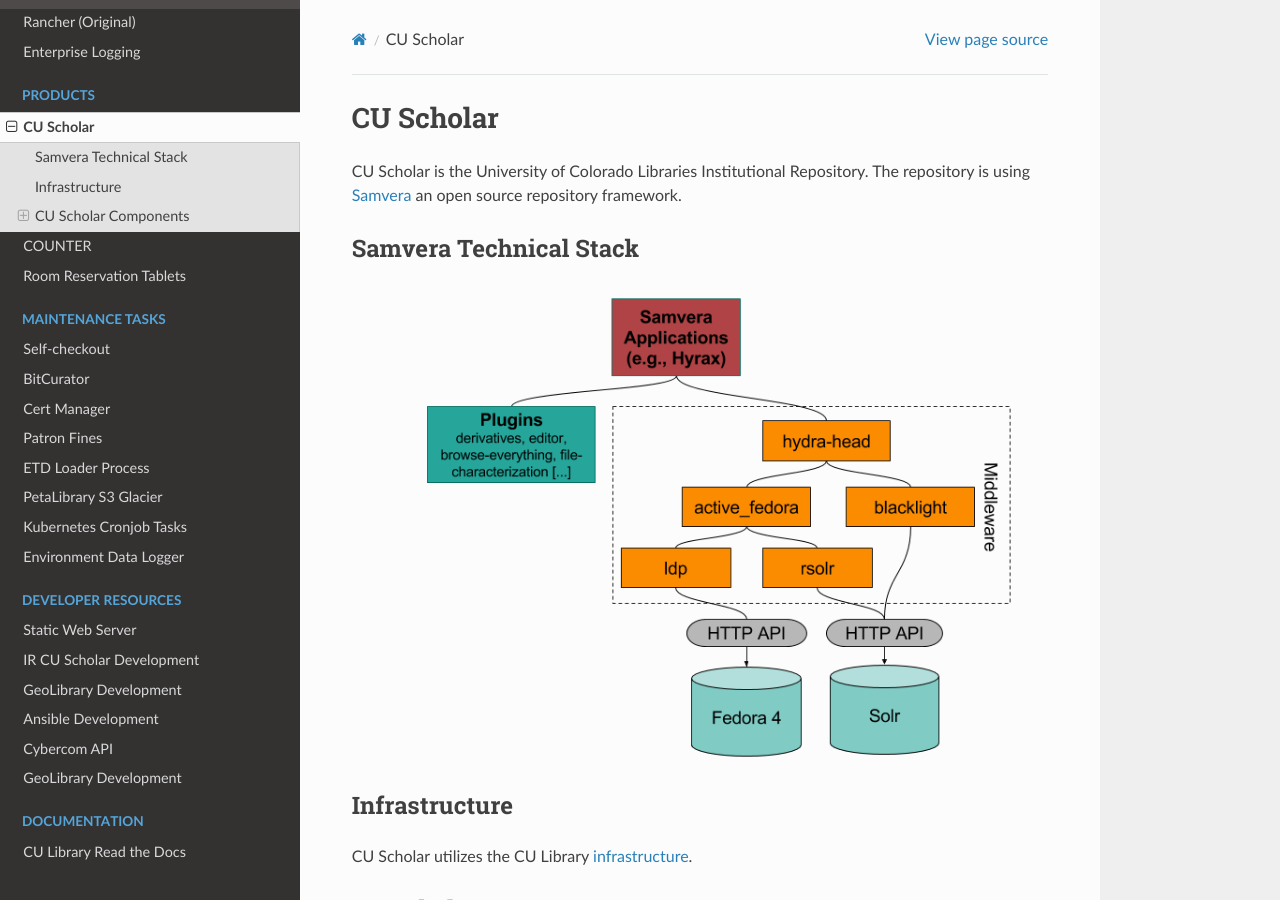
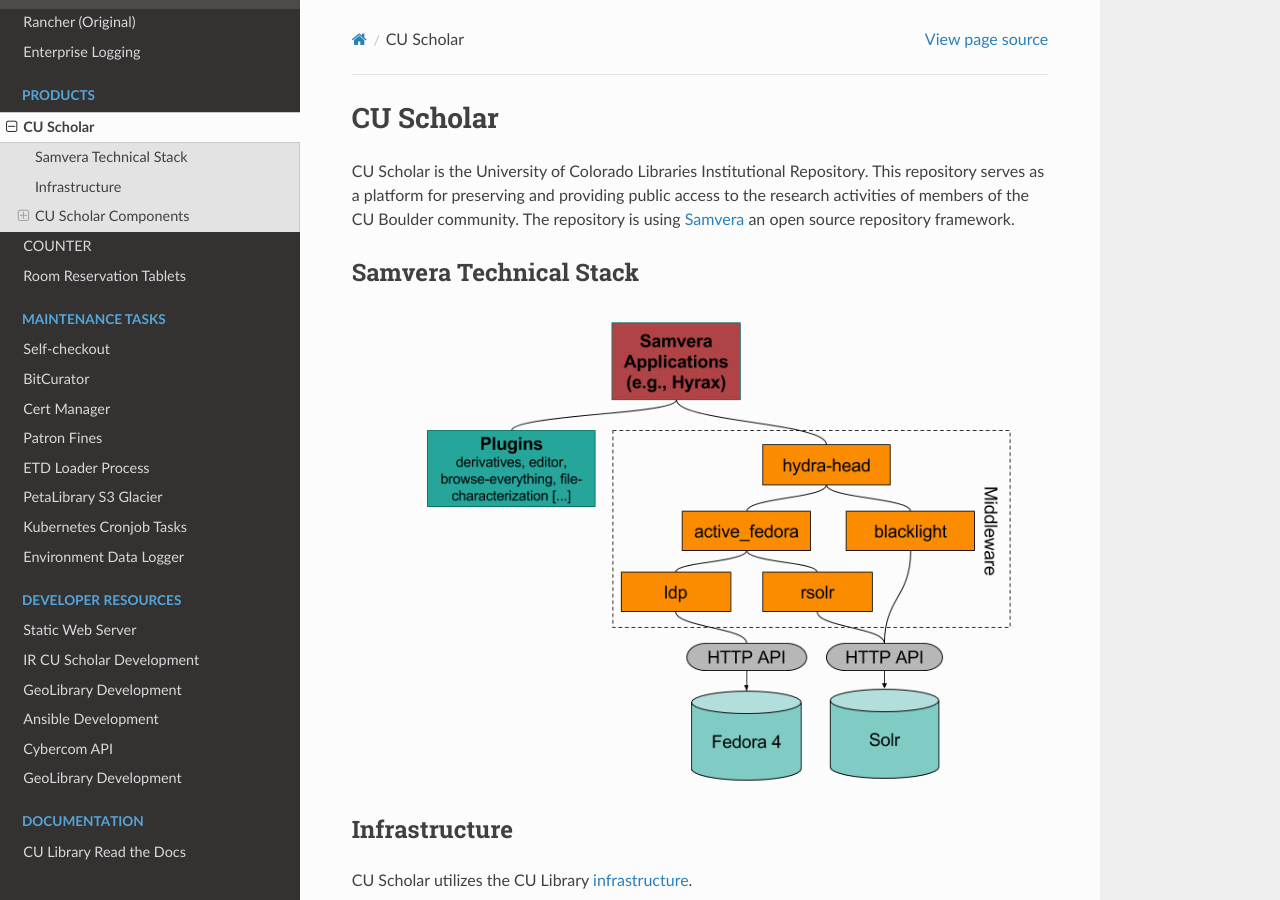
Before and after one commit to culibraries/documentation, a Sphinx documentation site: the page built from docs/pages/institutional-repository.md, in a window 1280 px wide and 900 px high. Built offline with Sphinx 7.4.7 and the Read the Docs theme 2.0.0, drawn with Linux system fonts in a browser that asks for light colours.

Commit message:
Update institutional-repository.md
Expanded on Scholar definition.

```diff
--- a/docs/pages/institutional-repository.md
+++ b/docs/pages/institutional-repository.md
@@ -1,6 +1,6 @@
 # CU Scholar
 
-CU Scholar is the University of Colorado Libraries Institutional Repository. The repository is using [Samvera](https://samvera.org/samvera-open-source-repository-framework) an open source repository framework.
+CU Scholar is the University of Colorado Libraries Institutional Repository. This repository serves as a platform for preserving and providing public access to the research activities of members of the CU Boulder community.  The repository is using [Samvera](https://samvera.org/samvera-open-source-repository-framework) an open source repository framework.
 
 ## Samvera Technical Stack
 
```
